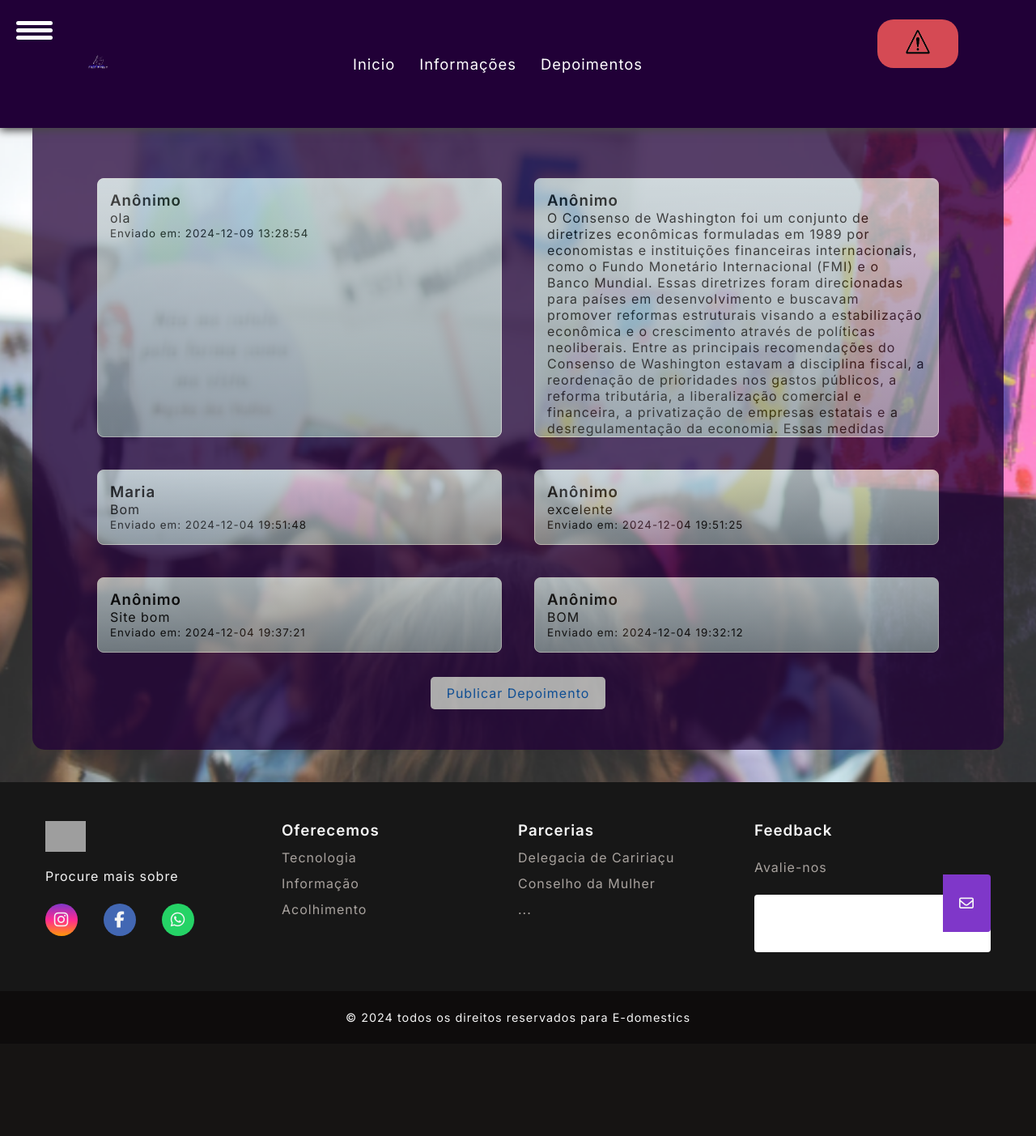
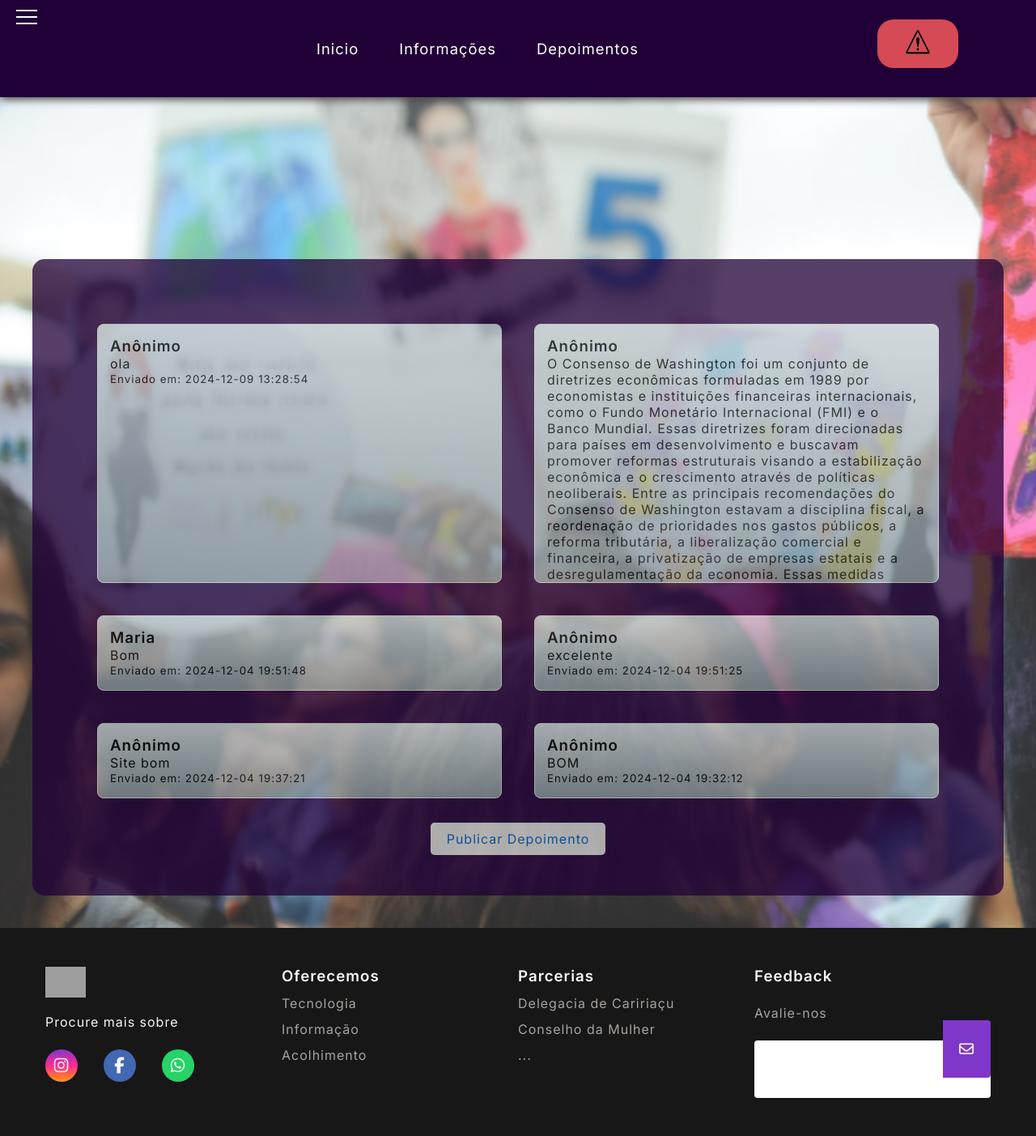
Before and after one commit to CrislainyMartins/desenvolvimento, a PHP site: page /depoimentos.html in a window 1280 px wide. Shown: the top 1403 px of the page at 81% size. Before the commit the page ends 1265 px from the top, so only its background shows below. Run offline with PHP 8.4, Linux system fonts and the light colour scheme; data comes from the database, SQL or seed files in the repository; some libraries are stand-ins or nearby versions; some web fonts are replaced; grey boxes are pictures that could not be loaded.

Commit message:
v1 18.03

```diff
--- a/css/depoimentos.css
+++ b/css/depoimentos.css
@@ -21,19 +21,21 @@ body {
   width: 100%;
   */
   header{
-    position: fixed;
+    position: relative;
     top: 0;
     left: 0;
     width: 100%;
-    z-index: 1000;/*mexi para as caixas de depoimento não sobrepor o menu*/
     background-color: #210037;
     box-shadow: 0px 3px 10px #464646;
   }
+
+  /*background-image: linear-gradient(90deg, #a9016d, #040405);*/
 
   .nav-bar{
       display: flex;
       justify-content: space-between;
       padding: 1.5rem 6rem;
+      height: 120px;
   }
 
   .logo{
@@ -48,16 +50,40 @@ body {
   .nav-list{
       display: flex;
       align-items: center;
+
+
+  }
+
+
+  .nav-list ul:hover{
+    color: #000;
   }
 
   .nav-list ul{
       display: flex;
       justify-content: center;
       list-style: none;
+
+
   }
 
   .nav-item{
       margin: 15px;
+      transition-duration: .25s;
+      padding: 10px;
+
+
+
+  }
+
+  .nav-item:hover{
+    background-color: #CFD8DC;
+
+
+
+  }
+  .nav-link:hover{
+    color: black;
 
   }
 
@@ -66,6 +92,7 @@ body {
       font-size: 1.15rem;
       color: #fff;
       font-weight: 400;
+
   }
 
   /*botão do pânico*/
@@ -84,7 +111,6 @@ body {
   .login-button button:hover{
   transform: scale(1.2);
   background-color: #bc1823;
-
   transition: all 0.4s;
   opacity: 0.8;
   }
@@ -114,12 +140,6 @@ body {
   @media screen and (max-width: 730px) {
       .nav-bar{
           padding: 1.5rem 4rem;
-      }
-      .nav-item{
-          display: none;
-      }
-      .login-button{
-          display: none;
       }
       .mobile-menu-icon{
           display: block;
@@ -154,112 +174,86 @@ body {
 
 
   /*menu hamburguer*/
-    #menu {
-      margin-top: 80px;
-      z-index: 1000;/*mexi para o menu hamburguer aparecer apòs a sobreposição do menu principal*/
+  .hamburger-menu{
+    position: absolute;
+    z-index: 1001;
 
   }
 
-     /*mexi para deixar o menu fixo: position: fixed;,top: 0;,
-      left: 0;*/
-    #menu-bar {
-      position: fixed;
-
-      top: 0;
-      left: 0;
-      width: 45px;
-      height: 40px;
-      margin: 30px 0 20px 20px;
-      cursor: pointer;
-    }
-
-    .bar {
-      height: 5px;
-      width: 100%;
-      background-color: white;
-      display: block;
-      border-radius: 5px;
-      transition: 0.3s ease;
-    }
-
-    #bar1 {
-      transform: translateY(-4px);
-    }
-
-    #bar3 {
-      transform: translateY(4px);
-    }
+  #menu__toggle {
+    opacity: 0;
 
 
-    /*mexi para deixar o menu fixo: position: fixed;*/
-    .nav {
+  }
+  #menu__toggle:checked + .menu__btn > span {
+    transform: rotate(45deg);
+  }
+  #menu__toggle:checked + .menu__btn > span::before {
+    top: 0;
+    transform: rotate(0deg);
+  }
+  #menu__toggle:checked + .menu__btn > span::after {
+    top: 0;
+    transform: rotate(90deg);
+  }
+  #menu__toggle:checked ~ .menu__box {
+    left: 0 !important;
+  }
+  .menu__btn {
     position: fixed;
-      transition: 0.3s ease;
-      display: none;
+    top: 20px;
+    left: 20px;
+    width: 26px;
+    height: 26px;
+    cursor: pointer;
+    z-index: 4;
   }
-
-    .nav ul {
-      padding: 0 22px;
+  .menu__btn > span,
+  .menu__btn > span::before,
+  .menu__btn > span::after {
+    display: block;
+    position: absolute;
+    width: 100%;
+    height: 2px;
+    background-color: white;
+    transition-duration: .25s;
   }
-
-    .nav li {
+  .menu__btn > span::before {
+    content: '';
+    top: -8px;
+  }
+  .menu__btn > span::after {
+    content: '';
+    top: 8px;
+  }
+  .menu__box {
+    display: block;
+    position: fixed;
+    top: 0;
+    left: -100%;
+    width: 300px;
+    height: 100%;
+    margin: 0;
+    padding: 80px 0;
     list-style: none;
-      padding: 12px 0;
+    background-color: #210037;
+    box-shadow: 2px 2px 6px rgba(0, 0, 0, .4);
+    transition-duration: .25s;
+    z-index: 3;
   }
-
-    .nav li a {
+  .menu__item {
+    display: block;
+    padding: 12px 24px;
     color: white;
+    font-family: 'Roboto', sans-serif;
     font-size: 20px;
+    font-weight: 600;
     text-decoration: none;
+    transition-duration: .25s;
   }
-
-    .nav li a:hover {
-      font-weight: bold;
-    }
-
-    .menu-bg, #menu {
-      top: 0;
-      left: 0;
-      position: absolute;
-    }
-
-    /* background: radial-gradient(circle, #100d28,#8906e6);*/
-    /*mexi para deixar o menu fixo:   position: fixed; */
-    .menu-bg {
-      position: fixed;
-      z-index: 1;
-      width: 0;
-      height: 0;
-      margin: 30px 0 20px 20px;
-     background-color:#210037;
-      border-radius: 50%;
-      transition: 0.3s ease;
-    }
-
-    .change {
-      display: block;
-    }
-
-    .change .bar {
-      background-color: white;
-    }
-
-    .change #bar1 {
-      transform: translateY(4px) rotateZ(-45deg);
-    }
-
-    .change #bar2 {
-      opacity: 0;
-    }
-
-    .change #bar3 {
-      transform: translateY(-6px) rotateZ(45deg);
-    }
-
-    .change-bg {
-      width: 520px;
-      height: 460px;
-      transform: translate(-60%,-30%);
+  .menu__item:hover {
+    background-color: #CFD8DC;
+    color: black;
   }
     /*fim menus*/
 
@@ -272,7 +266,7 @@ body {
     width: 1200px;
     min-height: 100%;
     border-radius: 15px;
-    margin-top: 140px;
+    margin-top: 200px;
     margin-bottom: 40px;
 
 
@@ -284,8 +278,6 @@ body {
     display: flex;
     justify-content: space-evenly;
     padding-top: 70px;
-
-
 
 }
 
--- a/css/recursos.css
+++ b/css/recursos.css
@@ -148,10 +148,7 @@ body {
 
 
   /*menu hamburguer*/
-  .hamburger-menu{
 
-
-  }
 
   #menu__toggle {
     opacity: 0;
--- a/depoimentos.html
+++ b/depoimentos.html
@@ -13,7 +13,7 @@
     <header>
         <nav class="nav-bar">
             <div class="logo">
-                <h1><img src="imgs/logo1.png" width="50"></h1>
+                <h1><img src="" width="50px"></h1>
             </div>
 
             <div class="nav-list">
@@ -25,9 +25,10 @@
             </div>
 
             <!--botão do pânico-->
-               <div class="login-button">
+            <div class="login-button">
                 <button onclick="window.location.href='formulario.html'"><img src="imgs/botaopanico.png" class="panic"></button>
             </div>  <!-- fim botão do pânico-->
+
 
             <div class="mobile-menu-icon">
                 <button onclick="menuShow()"><img src="assets/img/menu_white_36dp.svg" class="icon"></button>
@@ -41,45 +42,27 @@
                 <li class="nav-item"><a href="#" class="nav-link">Sobre</a></li>
             </ul>
 
-            <div class="login-button">
-                <button><a href="login.html">Entrar</a></button>
-            </div>
+
+
         </div>
     </header>
 
 
 
     <!--menu hamburguer-->
-    <div id="menu">
-        <div id="menu-bar" onclick="menuOnClick()">
-            <div id="bar1" class="bar"></div>
-            <div id="bar2" class="bar"></div>
-            <div id="bar3" class="bar"></div>
-        </div>
-        <nav class="nav" id="nav">
-            <ul>
-                <li><a href="sobre.html">Sobre</a></li>
-                <li><a href="comodenunciar.html">Como Denunciar</a></li>
-                <li><a href="recursos.html">Recursos de <br>Apoio</a></li>
+    <div class="hamburger-menu">
+        <input id="menu__toggle" type="checkbox" />
+        <label class="menu__btn" for="menu__toggle">
+          <span></span>
+        </label>
 
-            </ul>
-        </nav>
-    </div>
+        <ul class="menu__box">
+          <li><a class="menu__item" href="sobre.html">Sobre</a></li>
+          <li><a class="menu__item" href="comodenunciar.html">Como Denuciar</a></li>
+          <li><a class="menu__item" href="recursos.html">Recursos</a></li>
 
-    <div class="menu-bg" id="menu-bg"></div>
-
-
-    <script>
-        function menuOnClick() {
-            document.getElementById("menu-bar").classList.toggle("change");
-            document.getElementById("nav").classList.toggle("change");
-            document.getElementById("menu-bg").classList.toggle("change-bg");
-        }
-    </script>
-
-    <link rel="stylesheet" href="/js/menumobile.js"><!--rever o local desse JS-->
-
-</div>
+        </ul>
+      </div>
 
 <!--fim dos menus-->
 
```
Also changed, not shown: comodenunciar.html (+3 -5 lines), css/informacoes.css (+31 -9 lines), css/sobre.css (+35 -6 lines), informacoes.html (+5 -6 lines), inicio.html (+4 -5 lines), recursos.html (+3 -5 lines), sobre.html (+7 -10 lines). Lines whose indentation alone changed are shown as unchanged.
